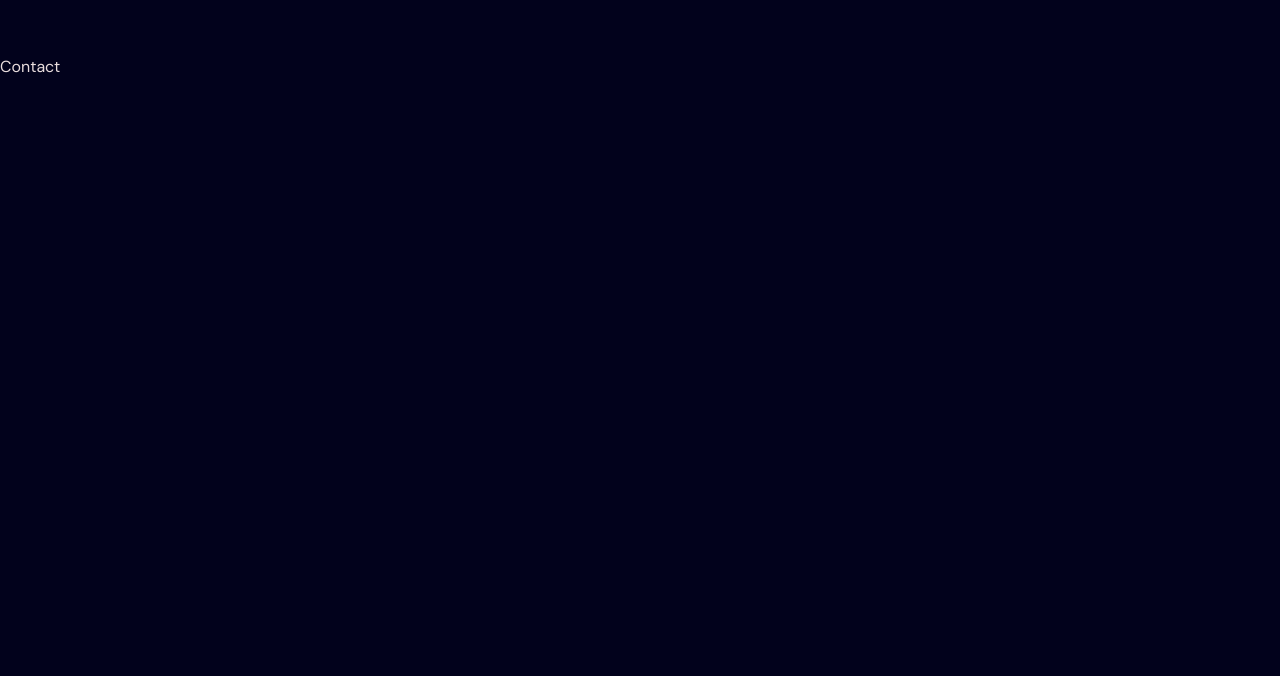
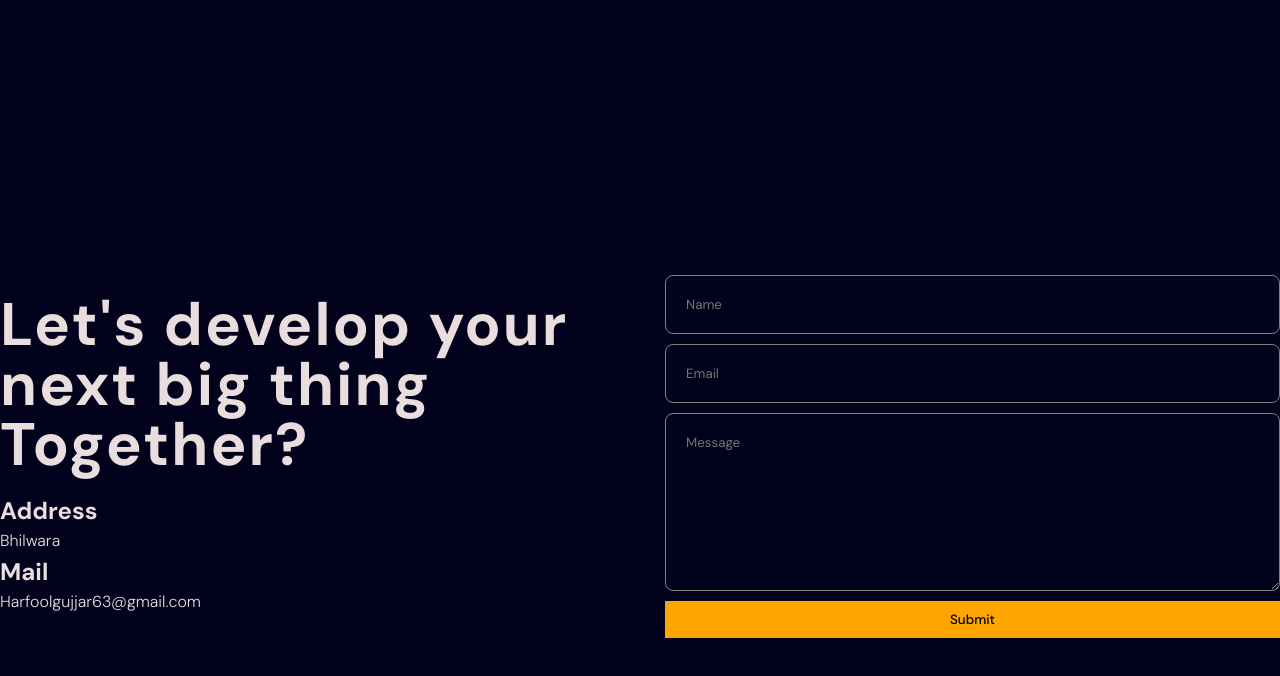
Before and after one commit to harfool/Harfool_gujjarPortfolio, a React (Vite) app: page / in a window 1280 px wide. Shown: the part 5734-6410 px from the top of the page. Built offline with nearby package versions, Linux system fonts and the light colour scheme.

Commit message:
contact componet

```diff
--- a/package.json
+++ b/package.json
@@ -10,6 +10,7 @@
     "preview": "vite preview"
   },
   "dependencies": {
+    "@emailjs/browser": "^4.4.1",
     "framer-motion": "^10.16.4",
     "react": "18.2.0",
     "react-dom": "18.2.0"
--- a/src/App.jsx
+++ b/src/App.jsx
@@ -1,4 +1,5 @@
 import './App.css'
+import Contact from './components/contact/Contact';
 import Hero from './components/hero section/Hero';
 import Navbar from './components/navbar/Navbar';
 import Parellex from './components/parellax/Parellex';
@@ -14,7 +15,9 @@ const App = () => {
     <section > <Services/> </section>
     <section id='Portfolio'><Parellex type="Portfolio" /> </section>
     <Portfolio/>
-    <section id='Contact'>Contact</section>
+    <section id='Contact'>
+      <Contact/>
+    </section>
   </div>;
 };
 
--- /dev/null
+++ b/src/components/contact/Contact.css
@@ -0,0 +1,62 @@
+.Contact-container{
+    height: 100%;
+    max-width: 1366px;
+    display: flex;
+    align-items: center;
+    margin: auto;
+    gap: 50px;
+}
+
+.contact-text-container{
+   flex: 1;
+   display: flex;
+   flex-direction: column;
+   gap: 20px;
+}
+.contact-text-container h1{
+    font-size: 60px;
+    letter-spacing: 2px;
+    line-height: 60px;
+
+}
+.contact-text-container span{
+    font-weight: 300 ;
+    line-height: 30px;
+}
+.contact-form-container {
+    flex: 1;
+    position: relative;
+}
+.contact-form-container form{
+    display: flex;
+    flex-direction: column;
+    gap: 10px;
+}
+
+.contact-form-container input ,textarea {
+    padding: 20px;
+    background-color: transparent;
+    border: 1px solid gray;
+    border-radius: 8px;
+    color: orange;
+}
+.contact-form-container form button{
+padding: 10px;
+border: none;
+background-color: orange;
+cursor: pointer;
+font-weight: 500;
+}
+.svg{
+    position: absolute;
+    margin: auto;
+    z-index: -1 ;
+    /* margin-bottom: 100px; */
+
+    /* stroke: #ffa500; */
+}
+.svg img{
+    object-fit: cover;
+    width: 70%;
+    height: 70%;
+}
--- /dev/null
+++ b/src/components/contact/Contact.jsx
@@ -0,0 +1,104 @@
+import React, { useRef, useState } from "react";
+import { motion, useInView } from "framer-motion";
+import "./Contact.css";
+import emailjs from '@emailjs/browser'
+const variants = {
+  initial: {
+    y: 500,
+    opacity: 0,
+  },
+  animate: {
+    y: 0,
+    opacity: 1,
+    transition: {
+      staggerChildren: 0.1,
+      duration: 0.5,
+    },
+  },
+};
+
+const Contact = () => {
+  const ref = useRef();
+  const FormRef = useRef();
+  const isInView = useInView(ref, { margin: "-100px" });
+  const [error , setError ] = useState(false)
+  const [success , setSuccess ] = useState(false)
+
+  const sendEmail = (e) => {
+    e.preventDefault();
+
+    emailjs
+      .sendForm(
+        "service_bmbpg3d",  // Replace with your EmailJS Service ID
+        "template_hdrzjio", // Replace with your EmailJS Template ID
+        FormRef.current,
+        "aKwTwsM2jmkeSX-oj"   // Replace with your EmailJS Public Key
+      )
+     .then((result)=>{
+        console.log(result.text)
+        setSuccess(true)
+
+     },(error)=>{
+        setError(true)
+        console.log(error.text)
+     }
+    )
+
+    e.target.reset(); // Reset the form fields after submission
+  };
+
+  return (
+    <motion.div
+      className="Contact-container"
+      variants={variants}
+      initial="initial"
+      animate="animate"
+      ref={ref}
+    >
+      <motion.div className="contact-text-container">
+        <motion.h1 variants={variants}>
+          Let's develop your next big thing Together?{" "}
+        </motion.h1>
+        <motion.div className="container-items" variants={variants}>
+          <h2>Address</h2>
+          <span>Bhilwara</span>
+          <h2>Mail</h2>
+          <span>Harfoolgujjar63@gmail.com</span>
+        </motion.div>
+      </motion.div>
+      <motion.div className="contact-form-container">
+        <motion.div
+          className="svg"
+          initial={{ opacity: 1 }}
+          whileInView={{ opacity: 0 }}
+          transition={{
+            duration: 0.5,
+            delay: 1,
+          }}
+        >
+            <img src="/public/ContactUs.gif" alt="" />
+        </motion.div>
+
+        <motion.form
+        onSubmit={sendEmail}
+          initial={{ opacity: 0 }}
+          whileInView={{ opacity: 1 }}
+          transition={{
+            duration: .1,
+            delay: 2,
+          }}
+          ref={FormRef}
+        >
+          <input type="text" required placeholder="Name" name="from_name" />
+          <input type="email" required placeholder="Email" name="email" />
+          <textarea rows={8} placeholder="Message" name="message" />
+          <button type="submit">Submit</button>
+          {success && <p style={{color :"green"}}>Message send succussfully</p>}
+          {error && <p style={{color :"red"}}>failed </p>}
+        </motion.form>
+      </motion.div>
+    </motion.div>
+  );
+};
+
+export default Contact;
--- a/src/components/hero section/Hero.jsx
+++ b/src/components/hero section/Hero.jsx
@@ -90,6 +90,8 @@ const Hero = () => {
       <div className="img-container">
         <motion.img
           drag
+          // dragConstraints={{width : 100px ,}}
+          // dragSnapToOrigin={0.6}
           dragElastic={.6}
           src="/public/Hero.png"
           alt="Hero"
--- a/src/components/navbar/Navbar.jsx
+++ b/src/components/navbar/Navbar.jsx
@@ -28,34 +28,40 @@ const Navbar = () => {
             transition={{
               duration: 3,
             }}
-            href=""
+            href="https://www.linkedin.com/in/harfool-gurjar-a65660253?utm_source=share&utm_campaign=share_via&utm_content=profile&utm_medium=android_app"
+            target="_blank"
           >
-            <img src="/public/linkdin.png" alt="" />
+            <img src="/public/linkdin.png" alt="linkdin" />
           </motion.a>
           <motion.a
             whileHover={animation}
             transition={{
               duration: 3,
             }}
-            href=""
+            href="https://x.com/harfool_gurjar0"
+            target="_blank"
           >
-            <img src="/public/twitter.png" alt="" />
+            <img src="/public/twitter.png" alt="twitter" />
           </motion.a>
+
           <motion.a
             whileHover={animation}
             transition={{
               duration: 3,
             }}
-            href=""
+            target="_blank"
+            href="https://github.com/harfool"
           >
             <img src="/public/github.png" alt="" />
           </motion.a>
+
           <motion.a
             whileHover={animation}
             transition={{
               duration: 3,
             }}
-            href=""
+            href="https://wa.me/+919610237965"
+            target="_blank"
           >
             <img src="/public/whatsapp.png" alt="" />
           </motion.a>
--- a/src/components/portfolio/Portfolio.jsx
+++ b/src/components/portfolio/Portfolio.jsx
@@ -27,7 +27,7 @@ const PortfolioSection = ({ portfolio }) => {
   const ref = useRef();
   const { scrollYProgress } = useScroll({
     target: ref,
-    offset: ["start start", "end start"],
+    offset: ["start start ", "end start"],
   });
 
   const Y = useTransform(scrollYProgress, [0, 1], ["35%","-300%",]);
```
Also changed, not shown: public/ContactUs.gif (added), 1 other file (tests, documents, lock files or other folders).
